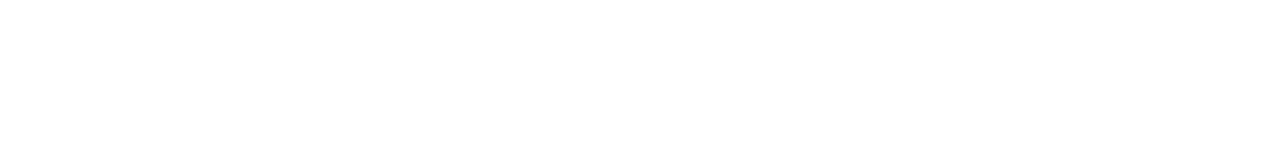
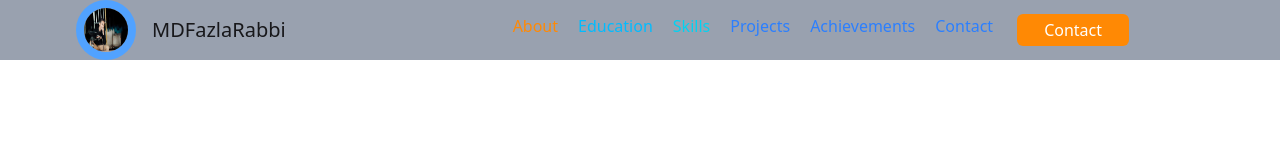
Before and after one commit to MD-Fazla-Rabbi/My-Portfolio, a plain HTML site: page index.html in a window 1280 px wide. Drawn offline with nearby package versions, Linux system fonts and the light colour scheme.

Commit message:
start header

```diff
--- a/index.html
+++ b/index.html
@@ -5,16 +5,66 @@
     <meta name="viewport" content="width=device-width, initial-scale=1.0">
     <title>My portfolio</title>
      <script src="https://cdn.jsdelivr.net/npm/@tailwindcss/browser@4"></script>
-  <link href="https://cdn.jsdelivr.net/npm/daisyui@5/themes.css" rel="stylesheet" type="text/css" />
-  <script src="https://kit.fontawesome.com/fcde28876e.js" crossorigin="anonymous"></script>
+    <link href="https://cdn.jsdelivr.net/npm/daisyui@5" rel="stylesheet" type="text/css" />
+    <script src="https://kit.fontawesome.com/fcde28876e.js" crossorigin="anonymous"></script>
 
 </head>
-<body>
-  <header>
-    <nav>
+<body class="bg-cover bg-center  w-full ">
+    <header class="max-w-[1440px] mx-auto w-[300] items-center bg-gray-400 to gray-200" >
+        <nav class="flex justify-around align-middle  lg:border-hidden items-center border-b-2  border-orange-500">
+             <div class="flex justify-center h-15 w-15">
+                <img class="  justify-start border-8 border-blue-400 rounded-full h-15 w-15" src="img/My img.jpg" alt="">
 
-    </nav>
-  </header>
+                <div class="flex items-center pl-4">
+                    <h1 class="flex lg:block text-xl  justify-center "> MD</h1>
+                    <h1 class="flex lg:block text-xl  justify-center "> Fazla</h1>
+                    <h1 class="flex lg:block text-xl  justify-center "> Rabbi</h1>
+                </div>
+
+
+             </div>
+
+            <div class="lg:flex hidden  lg:block sm:block">
+              <div>
+                <ul class="lg:flex gap-5 hidden lg:justify-between">
+                    <div class="lg:flex gap-5 hidden lg:justify-between">
+                        <li class="text-orange-400 ">About</li>
+                        <li class="text-sky-400">Education</li>
+                        <li class="text-cyan-400">Skills</li>
+                        <li class="text-blue-500">Projects</li>
+                        <li class="text-blue-500">Achievements</li>
+                        <li class="text-blue-500">Contact</li>
+                    </div>
+
+
+                </ul>
+            </div>
+                 <div class="pl-6">
+                    <button class="bg-orange-400  hidden lg:block rounded-md w-28 h-8 text-white">
+                        Contact
+                    </button>
+                </div>
+            </div>
+
+                <div class=" flex justify-center items-center lg:hidden mt-6 text-lg">
+
+
+                      <div class="dropdown  items-center dropdown-end ">
+                        <div tabindex="8  " role="button" class="fa-solid fa-bars flex justify-center
+                        pr-2"></div>
+                        <ul tabindex="0" class="dropdown-content menu bg-base-100 rounded-box z-1 w-52 p-2 shadow-sm">
+                          <li class="menu link1"><a>Home</a></li>
+                       <li class="menu link2"><a>About</a></li>
+                        <li class="menu link3"><a>Facilities</a></li>
+                         <li class="menu link4"><a>Admission</a></li>
+                          <li class="menu link5"><a>Achievements</a></li>
+                          <li class="menu link6"><a>Contact</a></li>
+                    </ul>
+                      </div>
+
+             </div>
+        </nav>
+    </header>
 
 </body>
 </html>
```
Also changed, not shown: img/My img.jpg (added).
